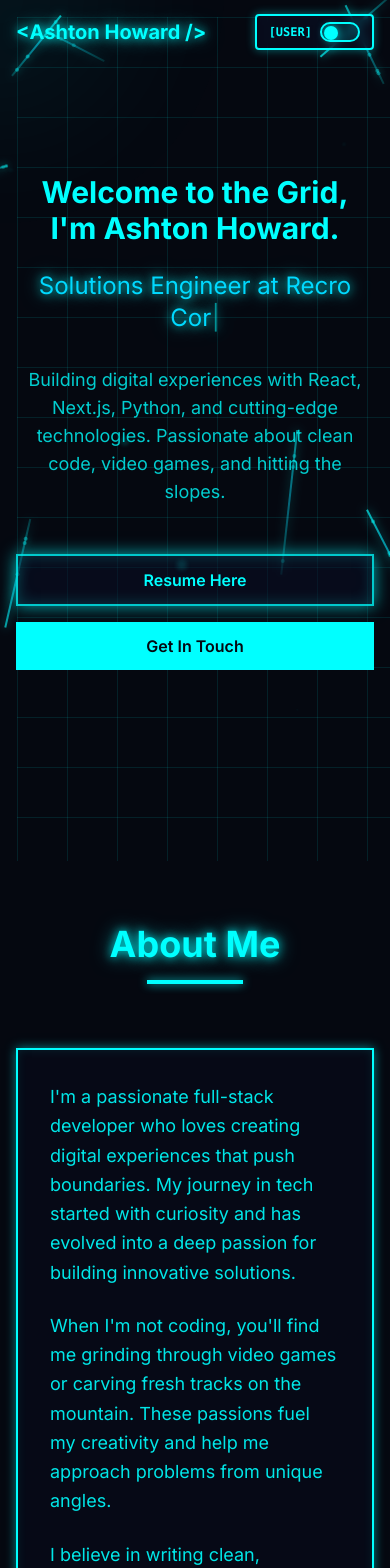
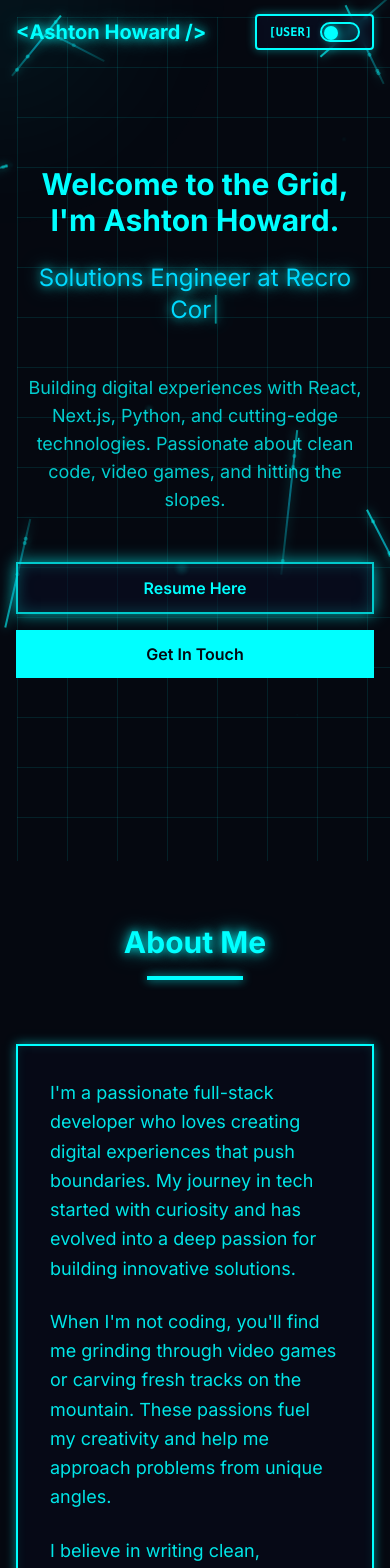
Before and after one commit to AshtonMH474/Portfolio, a Next.js app: page / in a window 390 px wide. Shown: the top 1568 px of the page. Built offline with nearby package versions, Linux system fonts and the light colour scheme.

Commit message:
minor css fixes

```diff
--- a/components/About.tsx
+++ b/components/About.tsx
@@ -21,7 +21,7 @@ export default function About() {
           transition={{ duration: 0.6 }}
           className="text-center mb-16"
         >
-          <h2 className="text-4xl md:text-5xl font-bold mb-4 glow-text">
+          <h2 className="text-3xl md:text-4xl lg:text-5xl font-bold mb-4 glow-text">
             About Me
           </h2>
           <div
--- a/components/Contact.tsx
+++ b/components/Contact.tsx
@@ -44,11 +44,11 @@ export default function Contact() {
           transition={{ duration: 0.6 }}
           className="text-center mb-16"
         >
-          <h2 className="text-4xl md:text-5xl font-bold mb-4 glow-text">
+          <h2 className="text-3xl md:text-4xl lg:text-5xl font-bold mb-4 glow-text">
             Get In Touch
           </h2>
           <div
-            className={`w-24 h-1 mx-auto mb-8 ${theme === 'blue' ? 'bg-tron-blue' : 'bg-tron-red'}`}
+            className={`w-24 h-1 mx-auto mb-12 ${theme === 'blue' ? 'bg-tron-blue' : 'bg-tron-red'}`}
             style={{ boxShadow: theme === 'blue' ? '0 0 10px rgba(0, 255, 255, 0.8)' : '0 0 10px rgba(255, 0, 64, 0.8)' }}
           />
           <p className={`text-lg ${theme === 'blue' ? 'text-tron-blue/80' : 'text-tron-red/80'}`}>
--- a/components/Hero.tsx
+++ b/components/Hero.tsx
@@ -66,7 +66,7 @@ export default function Hero() {
           </motion.h1>
 
           <motion.div
-            className="text-2xl md:text-4xl mb-8 glow-text"
+            className="text-2xl md:text-4xl mb-12 glow-text"
             initial={{ opacity: 0 }}
             animate={{ opacity: 1 }}
             transition={{ delay: 0.4 }}
--- a/components/Projects.tsx
+++ b/components/Projects.tsx
@@ -56,11 +56,11 @@ export default function Projects() {
           transition={{ duration: 0.6 }}
           className="text-center mb-16"
         >
-          <h2 className="text-4xl md:text-5xl font-bold mb-4 glow-text">
+          <h2 className="text-3xl md:text-4xl lg:text-5xl font-bold mb-4 glow-text">
             Featured Projects
           </h2>
           <div
-            className={`w-24 h-1 mx-auto mb-8 ${theme === 'blue' ? 'bg-tron-blue' : 'bg-tron-red'}`}
+            className={`w-24 h-1 mx-auto mb-12 ${theme === 'blue' ? 'bg-tron-blue' : 'bg-tron-red'}`}
             style={{ boxShadow: theme === 'blue' ? '0 0 10px rgba(0, 255, 255, 0.8)' : '0 0 10px rgba(255, 0, 64, 0.8)' }}
           />
           <p className={`text-lg ${theme === 'blue' ? 'text-tron-blue/80' : 'text-tron-red/80'}`}>
--- a/components/Skills.tsx
+++ b/components/Skills.tsx
@@ -46,11 +46,11 @@ export default function Skills() {
           transition={{ duration: 0.6 }}
           className="text-center mb-16"
         >
-          <h2 className="text-4xl md:text-5xl font-bold mb-4 glow-text">
+          <h2 className="text-3xl md:text-4xl lg:text-5xl  font-bold mb-4 glow-text">
             SYSTEM CAPABILITIES
           </h2>
           <div
-            className={`w-24 h-1 mx-auto mb-8 ${theme === 'blue' ? 'bg-tron-blue' : 'bg-tron-red'}`}
+            className={`w-24 h-1 mx-auto mb-12 ${theme === 'blue' ? 'bg-tron-blue' : 'bg-tron-red'}`}
             style={{ boxShadow: theme === 'blue' ? '0 0 10px rgba(0, 255, 255, 0.8)' : '0 0 10px rgba(255, 0, 64, 0.8)' }}
           />
           <p className={`text-lg ${theme === 'blue' ? 'text-tron-blue/80' : 'text-tron-red/80'}`}>
```
